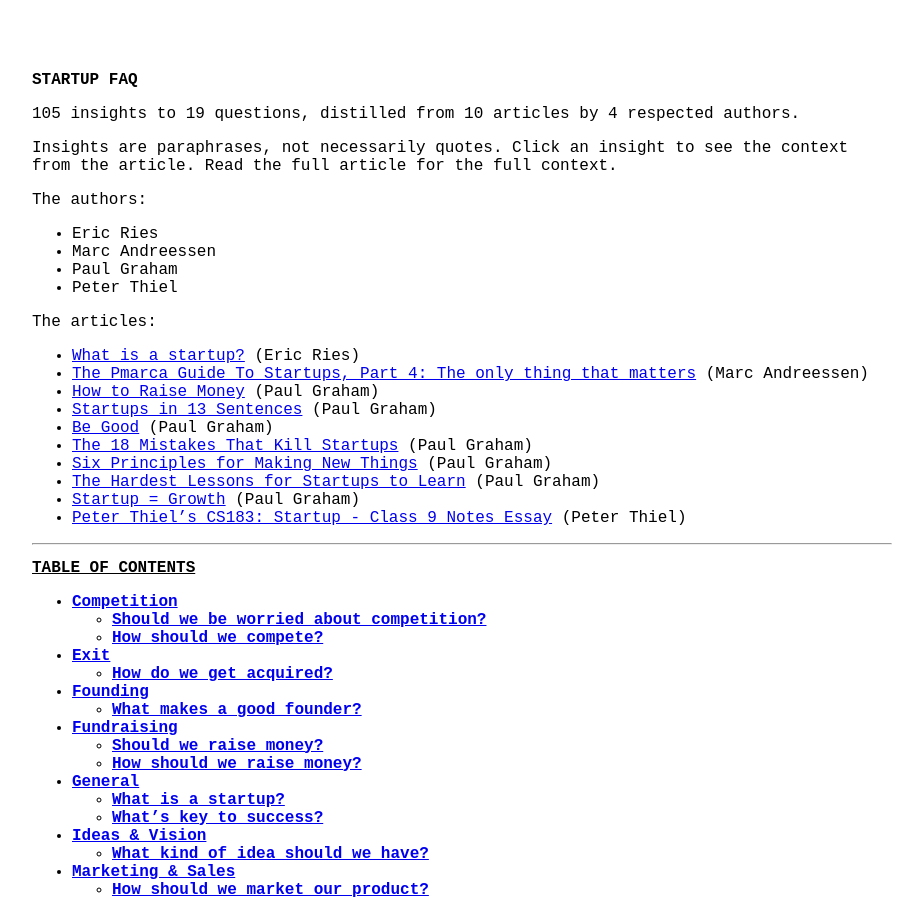
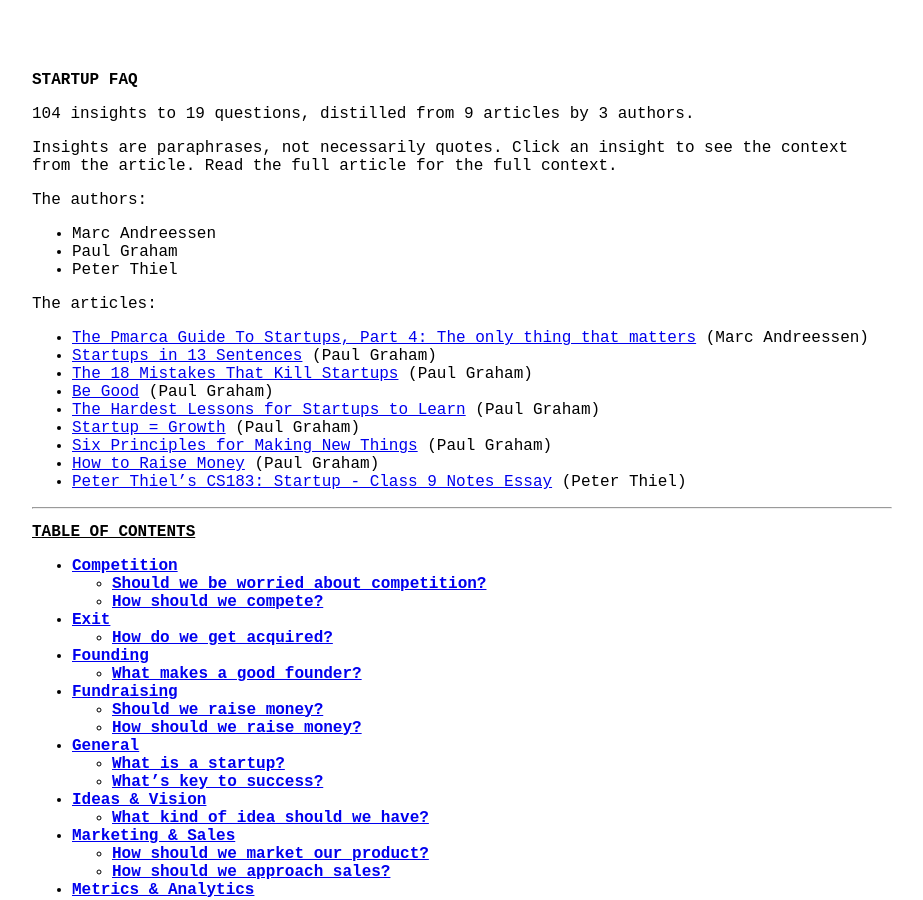
Before and after one commit to bnjs/bnjs.github.io, a Jekyll site: the page built from startup-faq/index.md, in a window 1280 px wide and 900 px high. Shown: the whole window, without its empty margins (178-1101 px from the left). Built offline with Jekyll 4.4.1, drawn with Linux system fonts in a browser that asks for light colours; nearby versions of some CDN libraries; some of the changed text lies outside the part shown.

Commit message:
Update startup faq

```diff
--- a/startup-faq/index.md
+++ b/startup-faq/index.md
@@ -20,28 +20,26 @@
 
 # Startup FAQ
 
-105 insights to 19 questions, distilled from 10 articles by 4 respected authors.
+104 insights to 19 questions, distilled from 9 articles by 3 authors.
 
 Insights are paraphrases, not necessarily quotes. Click an insight to see the context from the article. Read the full article for the full context.
 
 The authors:
 
-* Eric Ries
 * Marc Andreessen
 * Paul Graham
 * Peter Thiel
 
 The articles:
 
-* [What is a startup?](http://www.startuplessonslearned.com/2010/06/what-is-startup.html) (Eric Ries)
 * [The Pmarca Guide To Startups, Part 4: The only thing that matters](http://pmarchive.com/guide_to_startups_part4.html) (Marc Andreessen)
-* [How to Raise Money](http://www.paulgraham.com/fr.html) (Paul Graham)
 * [Startups in 13 Sentences](http://www.paulgraham.com/13sentences.html) (Paul Graham)
+* [The 18 Mistakes That Kill Startups](http://www.paulgraham.com/startupmistakes.html) (Paul Graham)
 * [Be Good](http://paulgraham.com/good.html) (Paul Graham)
-* [The 18 Mistakes That Kill Startups](http://www.paulgraham.com/startupmistakes.html) (Paul Graham)
-* [Six Principles for Making New Things](http://www.paulgraham.com/newthings.html) (Paul Graham)
 * [The Hardest Lessons for Startups to Learn](http://www.paulgraham.com/startuplessons.html) (Paul Graham)
 * [Startup = Growth](http://www.paulgraham.com/growth.html) (Paul Graham)
+* [Six Principles for Making New Things](http://www.paulgraham.com/newthings.html) (Paul Graham)
+* [How to Raise Money](http://www.paulgraham.com/fr.html) (Paul Graham)
 * [Peter Thiel’s CS183: Startup - Class 9 Notes Essay](http://blakemasters.com/post/22405055017/peter-thiels-cs183-startup-class-9-notes-essay) (Peter Thiel)
 
 
@@ -416,14 +414,6 @@
 <h3 id="general">General <small><a href="#table-of-contents">top</a></small></h3>
 
 <a href="#what-is-a-startup" id="what-is-a-startup" style="font-weight:bold;outline:0">What is a startup?</a>
-
-<img src="http://s3.amazonaws.com/bnjs.co/startup-faq/eric-ries.jpg" style="float:left;width:40px;height:40px;" />
-
-<blockquote style="margin-left:50px"><p>
-<a href="#" class="insight" style="display:block;color:#000;font-weight:bold">CONDITIONS OF EXTREME UNCERTAINTY.</a>
-<a href="#" class="insight-context" style="display:none;color:#000;font-weight:bold;">So let’s begin with a definition of a startup that captures its essential nature, and tries to leave behind the specific associations of the most famous startups. A startup is a human institution designed to deliver a new product or service under conditions of extreme uncertainty.</a>
-Source: Eric Ries, <a href="http://www.startuplessonslearned.com/2010/06/what-is-startup.html">What is a startup?</a>
-</p></blockquote>
 
 <img src="http://s3.amazonaws.com/bnjs.co/startup-faq/paul-graham.jpg" style="float:left;width:40px;height:40px;" />
 
```
